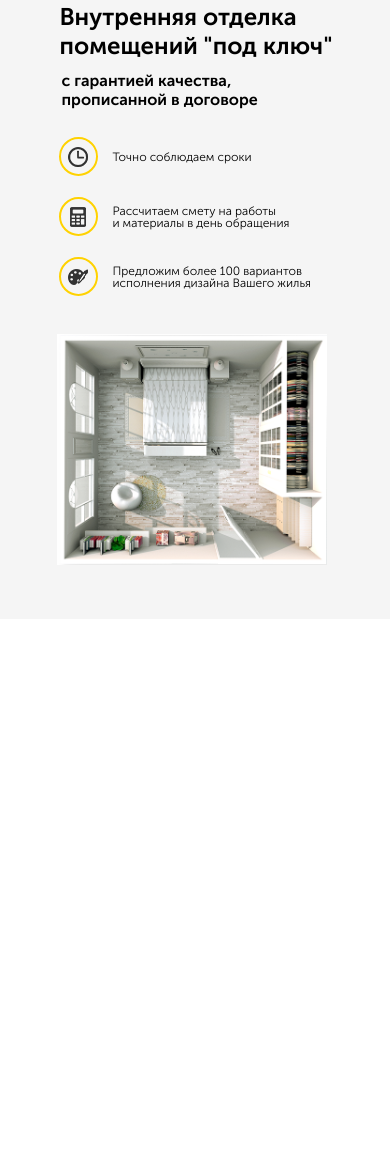
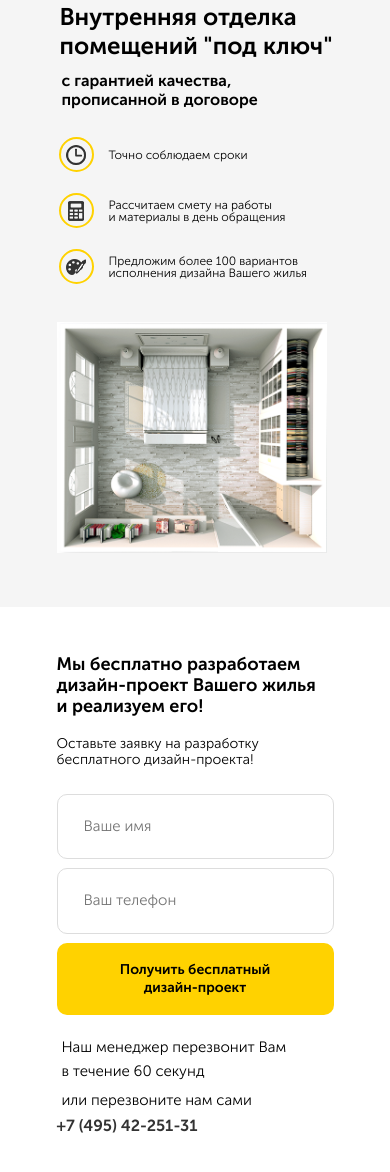
Before and after one commit to YuriyYurev/lesson-13, a plain HTML site: page src/index.html in a window 390 px wide. Shown: the part 108-1280 px from the top of the page. Before the commit the page ends 844 px from the top, so only its background shows below. Drawn offline with Linux system fonts and the light colour scheme.

Commit message:
Сделал третью секция, добавил hover эффекты на кнопки, адптировал под разные экраны

```diff
--- a/src/index.html
+++ b/src/index.html
@@ -20,7 +20,7 @@
           <div class="navbar__contacts">
             <span class="navbar__address">Калуга, Москва, МО
               </span>
-            <a href="tel:+7 495)42-251-31
+            <a href="tel:+7(495)42-251-31
             " class="navbar__phone">+7 (495) 42-251-31
           </a>
           </div>
@@ -76,6 +76,39 @@
       <!-- /.container -->
     </section>
     <!-- /.hero -->
+    <section class="offer section">
+      <div class="container">
+        <div class="offer-block">
+          <h2 class="section-title offer__title">
+            Мы бесплатно разработаем
+            дизайн-проект Вашего жилья
+            и реализуем его!
+          </h2>
+          <!-- /.section-title -->
+          <span class="section-subtitle offer__subtitle">Оставьте заявку на разработку
+            бесплатного дизайн-проекта!</span>
+          <!-- /.section-subtitle -->
+          <form action="" class="form offer__form">
+            <input type="text" class="input offer__input" placeholder="Ваше имя">
+            <input type="tel" class="input offer__input" placeholder="Ваш телефон">
+          </form>
+          <!-- /.form offer__form -->
+          <button class="button offer__button">Получить бесплатный дизайн-проект</button>
+          <div class="offer-info">
+            <span class="section-description offer-info__description">Наш менеджер перезвонит Вам в течение 60 секунд</span>
+            <div class="offer-connection">
+              <span class="section-description offer-connection__description">или перезвоните нам сами</span> <!-- /.section-description offer-connection__description -->
+              <a href="tel:+7(495)42-251-31" class="offer-connection__phone">+7 (495) 42-251-31</a> <!-- /.offer-connection__phone -->
+            </div>
+            <!-- /.offer-connection -->
+          </div>
+          <!-- /.offer-info -->
+        </div>
+        <!-- /.offer-block -->
+      </div>
+      <!-- /.container -->
+    </section>
+    <!-- /.offer -->
   </main>
 </body>
 </html>
--- a/src/sass/_colors.sass
+++ b/src/sass/_colors.sass
@@ -1,2 +1,4 @@
 $main-color: #ffd200
 $text-color: #333333
+$secondary: #f5f5f5
+$border-input: #dddddd
--- a/src/sass/_interface.sass
+++ b/src/sass/_interface.sass
@@ -1,3 +1,5 @@
+*
+  box-sizing: border-box
 body
   +reg
 img
@@ -16,3 +18,30 @@ img
   .container
     max-width: 320px
     width: 95%
+.button
+  background-color: $main-color
+  border-radius: 10px
+  border: none
+  padding: 18px 30px
+  &:hover
+    background-color: lighten($main-color, 10%)
+    cursor: pointer
+  &:focus
+    outline: none
+.section
+  padding: 56px 0 100px 0
+  &-title
+    font-size: 24px
+    +bold
+  &-subtitle
+    font-size: 16px
+  &-description
+    font-size: 15px
+.input
+  border: 1px solid $border-input
+  border-radius: 10px
+  padding: 20px 26px
+  font-size: 15px
+@media (max-width: 567px)
+  .section
+    padding: 32px 0
--- a/src/sass/blocks/_hero.sass
+++ b/src/sass/blocks/_hero.sass
@@ -1,6 +1,6 @@
 .hero
   padding: 50px 0
-  background-color: #f5f5f5
+  background-color: $secondary
   &-block
     display: flex
   &-text
@@ -24,6 +24,8 @@
       display: flex
       align-items: center
       margin-bottom: 24px
+      &:last-child
+        margin-bottom: 0
     &__image
       display: flex
       align-items: center
--- /dev/null
+++ b/src/sass/blocks/_offer.sass
@@ -0,0 +1,103 @@
+.offer
+  background: url(../img/offer/offer.png) no-repeat
+  background-position: center right
+  background-size: contain
+  position: relative
+  &:before
+    content: ''
+    height: 100%
+    width: 50%
+    position: absolute
+    left: 0
+    top: 0
+    background: #ffffff
+  &-block
+    position: relative
+    width: 50%
+    padding-right: 90px
+  &__title
+    max-width: 360px
+    line-height: 35px
+    margin-bottom: 21px
+  &__subtitle
+    display: block
+    max-width: 240px
+    font-weight: 400
+    margin-bottom: 30px
+  &__input
+    max-width: 240px
+    width: 100%
+    margin-bottom: 30px
+    padding: 23px 26px
+    &:first-child
+      margin-right: 10px
+  &__button
+    width: 100%
+    font-size: 16px
+    line-height: 18px
+    +bold
+  &-info
+    display: flex
+    justify-content: space-between
+    width: 100%
+    &__description
+      margin-top: 27px
+      max-width: 230px
+      line-height: 24px
+  &-connection
+    &__description
+      display: block
+      margin-top: 25px
+      line-height: 24px
+      margin-right: 9px
+    &__phone
+      display: inline-block
+      +bold
+      text-decoration: none
+      color: $text-color
+      line-height: 28px
+@media (max-width: 1200px)
+  .offer
+    background-size: cover
+    &__input
+      max-width: 100%
+      margin-bottom: 10px
+    &__button
+      font-size: 12px
+    &-info
+      flex-direction: column
+      &__description
+        margin-top: 10px
+    &-connection
+      &__description
+        margin-top: 0px
+@media (max-width: 768px)
+  .offer
+    background: #fff
+    &-block
+      width: 100%
+      padding-right: 0
+@media (max-width: 567px)
+  .offer
+    &__title
+      font-size: 18px
+      line-height: 21px
+      max-width: 270px
+      margin-bottom: 19px
+    &__subtitle
+      font-size: 14px
+      margin-bottom: 26px
+    &__input
+      margin-bottom: 9px
+    &__button
+      +bold
+      font-size: 14px
+      padding: 18px 35px
+    &-info
+      &__description
+        margin-top: 20px
+        margin-left: 5px
+    &-connection
+      &__description
+        margin-left: 5px
+        margin-top: 5px
--- a/src/sass/style.sass
+++ b/src/sass/style.sass
@@ -5,3 +5,5 @@
 @import 'blocks/navbar'
 /* Блок hero */
 @import 'blocks/hero'
+/* блок offer */
+@import 'blocks/offer'
```
Also changed, not shown: src/css/style.css, src/img/offer/offer.png (added), 1 other file.
